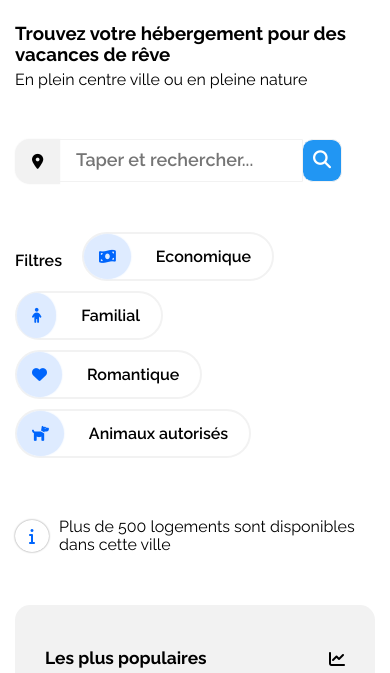
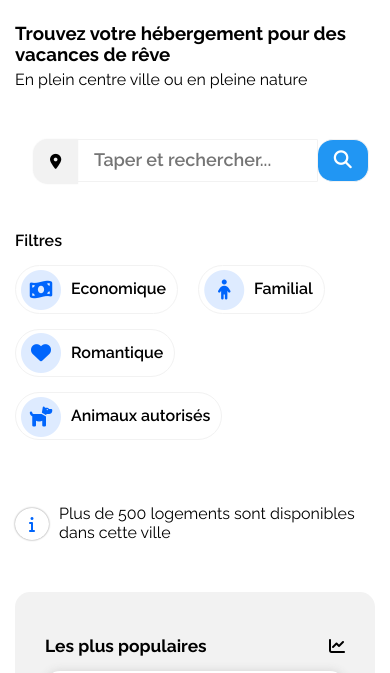
Before and after one commit to kidereo/oc-p002, a plain HTML site: page index.html in a window 390 px wide. Shown: the part 126-799 px from the top of the page. Drawn offline with Linux system fonts and the light colour scheme.

Commit message:
final version

```diff
--- a/css/styles.css
+++ b/css/styles.css
@@ -4,6 +4,7 @@
     max-width: 1200px;
     margin-left: 50px;
     margin-right: 50px;
+    margin-bottom: 15px;
 }
 
 /* Core Elements*/
@@ -77,6 +78,7 @@ nav a:hover {
     color: #0065FC;
 }
 
+/* Main */
 /* Search and Filters */
 /* Search form */
 .search-form {
@@ -134,6 +136,61 @@ nav a:hover {
     background: #0065FC;
 }
 
+/* Filters line */
+#search-filters-filters {
+    display: flex;
+    align-items: center;
+    justify-content: flex-start;
+}
+
+#search-filters-filters h3 {
+    margin-right: 20px;
+    font-weight: 600;
+}
+
+#search-filters-filters-area {
+    display: flex;
+    justify-content: flex-start;
+    align-items: center;
+}
+
+.fa-stack.fa-1-5x {
+    font-size: 20px;
+}
+
+i {
+    vertical-align: middle;
+}
+
+.search-filters-filters-border {
+    border: 1px solid #F2F2F2;
+    border-radius: 25px;
+    padding-right: 10px;
+    margin-right: 20px;
+    font-weight: 600;
+}
+
+#search-filters-filters-area div:hover {
+    border: 1px solid #0065FC;
+    border-radius: 25px;
+    padding-right: 10px;
+    margin-right: 20px;
+    font-weight: 600;
+    color: #0065FC;
+}
+
+#search-filters-filters button {
+    padding:  13px 0 13px 0;
+    font-weight: 600;
+    border: 1px solid transparent;
+    border-radius: 20px;
+    cursor: pointer;
+}
+
+#search-filters-filters button:hover {
+    color: #0065FC;
+}
+
 /* Info line */
 #search-filters-info {
     display: flex;
@@ -148,52 +205,6 @@ nav a:hover {
     float: left;
 }
 
-/* Filters line */
-#search-filters-filters {
-    display: flex;
-    align-items: center;
-    justify-content: flex-start;
-}
-
-#search-filters-filters h3 {
-    margin-right: 20px;
-    font-weight: 600;
-}
-
-#search-filters-filters i {
-    font-size: 15px;
-    border-radius: 100%;
-    box-shadow: 0 0 2px #DEEBFF;
-    padding: 15px 15px;
-    margin-right: 10px;
-}
-
-#search-filters-filters div {
-    border: 1px solid #F2F2F2;
-    border-radius: 25px;
-    padding-right: 10px;
-    margin-right: 20px;
-    font-weight: 600;
-}
-
-#search-filters-filters div:hover {
-    border: 1px solid #0065FC;
-    color: #0065FC;
-}
-
-#search-filters-filters button {
-    padding: 10px;
-    font-weight: 600;
-    border: 1px solid transparent;
-    border-radius: 20px;
-    cursor: pointer;
-}
-
-#search-filters-filters button:hover {
-    color: #0065FC;
-}
-
-/* Main */
 /* Hebergements and Populaires sections */
 /* Hebergements section */
 #hebergements-populaires {
@@ -456,9 +467,7 @@ footer a:hover {
 
     nav ul {
         padding-left: 0px;
-        display: flex;
         justify-content: center;
-        list-style: none;
     }
 
     nav li {
@@ -469,7 +478,6 @@ footer a:hover {
     nav a {
         padding-bottom: 20px;
         border-bottom: 5px solid #F2F2F2;
-        color: inherit;
     }
 
     nav a:hover {
@@ -481,6 +489,9 @@ footer a:hover {
     /* Search and filters */
     #search-filters-form {
         display: block;
+        margin-left: auto;
+        margin-right: auto;
+        width: 90%;
     }
 
     #search-filters-form i.fas {
@@ -489,21 +500,14 @@ footer a:hover {
 
     /* Style the search field */
     #search-filters-form input[type=text] {
-        padding: 10px 10px 10px 60px;
-        border-bottom-left-radius: 20px;
-        border-top-left-radius: 20px;
-        font-size: 18px;
-        font-weight: 600;
-        border: 1px solid #F2F2F2;
-        width: 80%;
-        outline: none;
+        width: auto;
     }
 
     /* Style the submit button */
     #search-filters-form button {
         position: absolute;
-        border-radius: 10px;
-        width: 10%;
+        border-radius: 15px;
+        width: 13%;
     }
 
     /* Inject button icon */
@@ -515,16 +519,21 @@ footer a:hover {
     /* Style filters */
     #search-filters-filters {
         display: flex;
+        flex-direction: column;
+        align-items: flex-start;
+    }
+
+    #search-filters-filters-heading {
+        margin-bottom: 15px;
+    }
+
+    #search-filters-filters-area {
+        flex-direction: row;
         flex-wrap: wrap;
     }
 
-    #search-filters-filters div {
-        border: 2px solid #F2F2F2;
-        margin-bottom: 10px;
-    }
-
-    #search-filters-filters div:hover {
-        border: 2px solid #0065FC;
+    .search-filters-filters-border {
+        margin-bottom: 15px;
     }
 
     /* Style Hebergements and Populars */
@@ -564,7 +573,6 @@ footer a:hover {
 
     .activites-cards-area {
         height: 300px;
-        display: flex;
         flex-flow: column;
         justify-content: space-between;
     }
@@ -603,14 +611,24 @@ footer a:hover {
         width: 80%;
     }
 
+    /* Style filters */
     #search-filters-filters {
         display: flex;
-        flex-wrap: wrap;
+        flex-direction: column;
+        align-items: flex-start;
     }
 
-    #search-filters-filters div {
-        border: 2px solid #F2F2F2;
-        margin-bottom: 10px;
+    #search-filters-filters-heading {
+        margin-bottom: 15px;
+    }
+
+    .search-filters-filters-border {
+        margin-bottom: 15px;
+    }
+
+    #search-filters-filters-area {
+        flex-direction: row;
+        flex-wrap: wrap;
     }
 
     /* Style the Hebergements & Populaires section*/
--- a/index.html
+++ b/index.html
@@ -18,6 +18,7 @@
 </head>
 
 <body>
+
 
 <!--Page container-->
 <div id="container" class="container">
@@ -55,26 +56,45 @@
             <!--Filters-->
             <div id="search-filters-filters" class="margin-bottom-50 margin-top-50">
 
+                <div id="search-filters-filters-heading">
                     <h3>Filtres</h3>
+                </div>
 
-                <div id="search-filters-filters-economique">
-                    <i class="fas fa-money-bill-wave blue background-color-light-blue"></i>
+                <div id="search-filters-filters-area">
+
+                    <div id="search-filters-filters-economique" class="search-filters-filters-border">
+
+                        <span class="fa-stack fa-1-5x">
+                            <i class="fas fa-circle fa-stack-2x light-blue"></i>
+                            <i class="fas fa-money-bill-wave fa-stack-1x blue"></i>
+                        </span>
                         <button class="background-color-white">Economique</button>
                     </div>
 
-                <div id="search-filters-filters-familial">
-                    <i class="fas fa-child blue background-color-light-blue"></i>
+                    <div id="search-filters-filters-familial" class="search-filters-filters-border">
+                        <span class="fa-stack fa-1-5x">
+                            <i class="fas fa-circle fa-stack-2x light-blue"></i>
+                            <i class="fas fa-child fa-stack-1x blue"></i>
+                        </span>
                         <button class="background-color-white">Familial</button>
                     </div>
 
-                <div id="search-filters-filters-romantique">
-                    <i class="fas fa-heart blue background-color-light-blue"></i>
+                    <div id="search-filters-filters-romantique" class="search-filters-filters-border">
+                        <span class="fa-stack fa-1-5x">
+                            <i class="fas fa-circle fa-stack-2x light-blue"></i>
+                            <i class="fas fa-heart fa-stack-1x blue"></i>
+                        </span>
                         <button class="background-color-white">Romantique</button>
                     </div>
 
-                <div id="search-filters-filters-animaux">
-                    <i class="fas fa-dog blue background-color-light-blue"></i>
+                    <div id="search-filters-filters-animaux" class="search-filters-filters-border">
+                       <span class="fa-stack fa-1-5x">
+                            <i class="fas fa-circle fa-stack-2x light-blue"></i>
+                            <i class="fas fa-dog fa-stack-1x blue"></i>
+                        </span>
                         <button class="background-color-white">Animaux autorisés</button>
+                    </div>
+
                 </div>
 
             </div>
```
Lines whose indentation alone changed are shown as unchanged.
